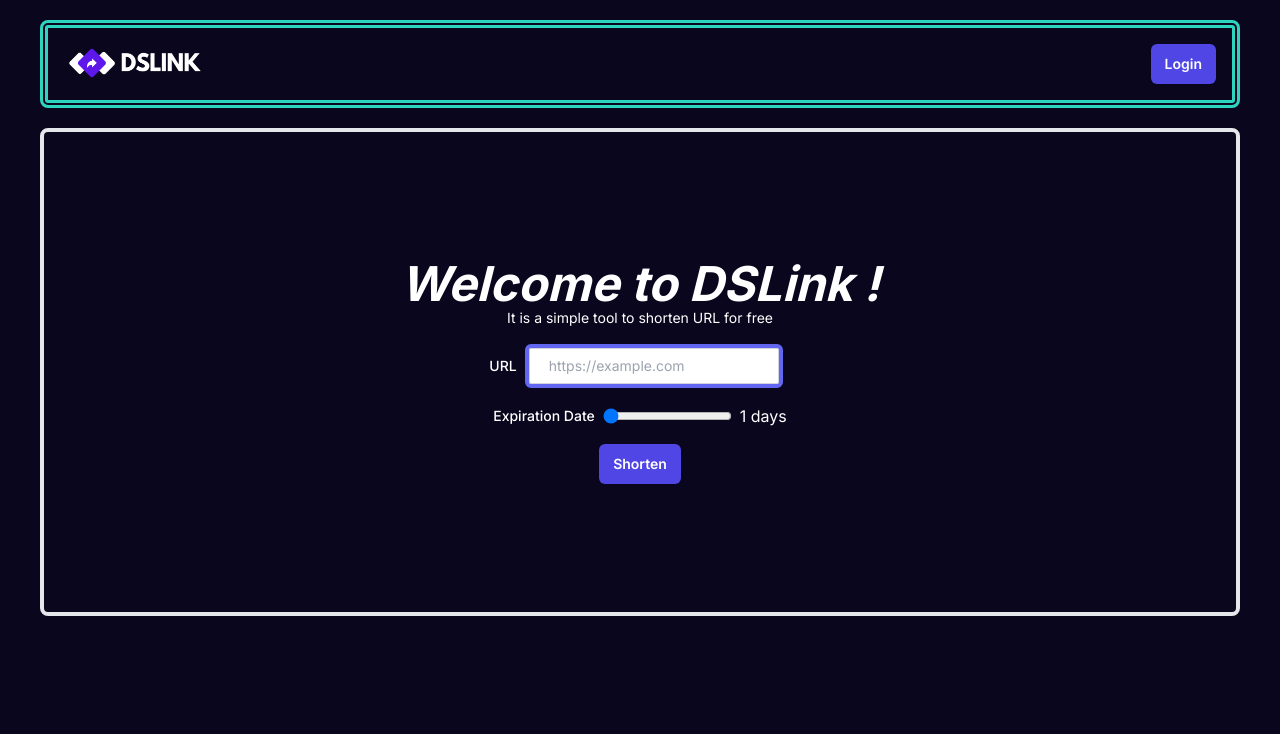
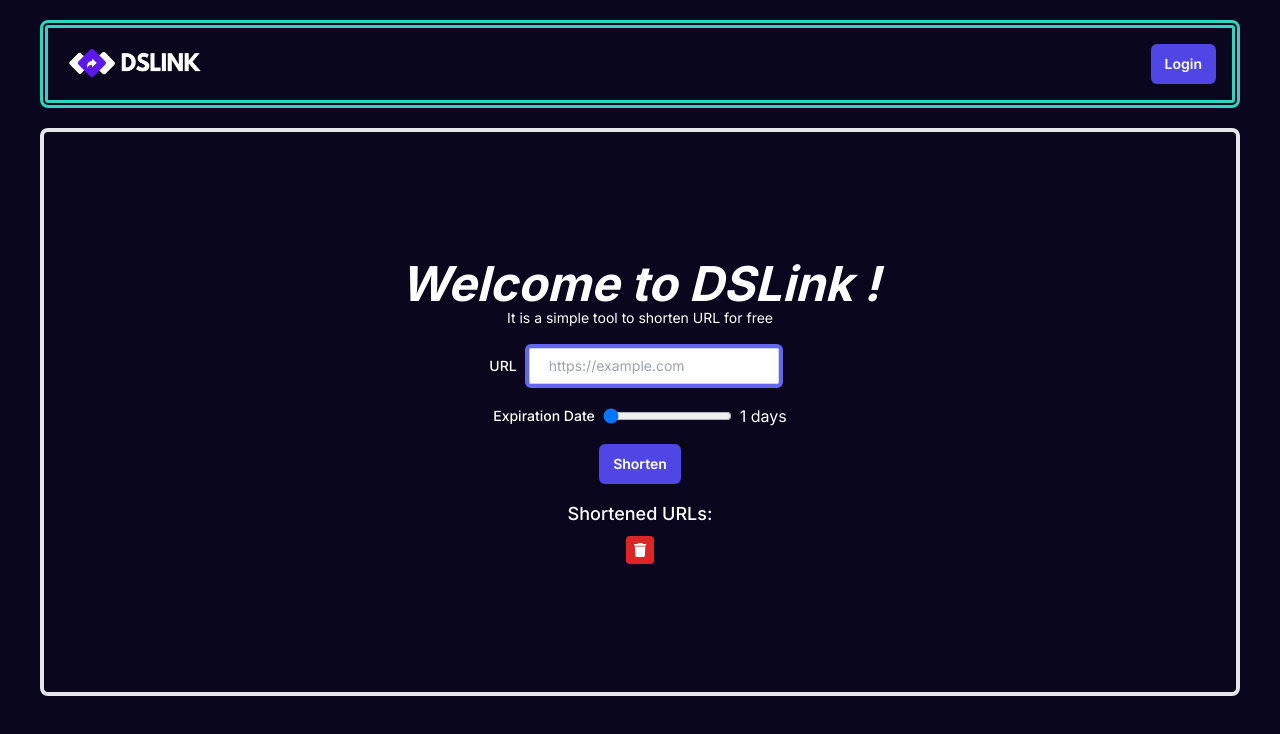
Before and after one commit to EarthlyEric/dslink, a Next.js app: page / in a window 1280 px wide. Shown: the top 734 px of the page. Built offline with nearby package versions, Linux system fonts and the light colour scheme.

Commit message:
add a delate record button

```diff
--- a/src/app/page.tsx
+++ b/src/app/page.tsx
@@ -1,7 +1,7 @@
 'use client';
 import { useState, useEffect, ChangeEvent } from 'react';
 import { FontAwesomeIcon } from '@fortawesome/react-fontawesome';
-import { faArrowDown, faCopy } from '@fortawesome/free-solid-svg-icons';
+import { faArrowDown, faCopy, faTrash } from '@fortawesome/free-solid-svg-icons';
 import { apiEndpoint } from './config';
 
 interface UrlPair {
@@ -72,6 +72,11 @@ export default function Home() {
     }
   };
 
+  const handleClearUrls = () => {
+    setUrlPairs([]);
+    localStorage.removeItem('urlPairs');
+  };
+
   return (
     <div className="min-h-full place-items-center px-6 py-24 sm:py-32 lg:px-8 grid grid-cols-1 mx-10 rounded-lg border-4">
       <div className="flex justify-center">
@@ -118,13 +123,18 @@ export default function Home() {
           Shorten
         </button>
       </div>
+      <div className="mt-4 text-center">
+          <h3 className="text-lg font-medium">Shortened URLs:</h3>
+          <button onClick={handleClearUrls} className="mt-2 px-2 py-1 text-sm font-semibold text-white bg-red-600 rounded hover:bg-red-500 focus-visible:outline focus-visible:outline-2 focus-visible:outline-offset-2 focus-visible:outline-indigo-600">
+            <FontAwesomeIcon icon={faTrash} />
+          </button>
+      </div>
       {urlPairs.length > 0 && (
         <div className="mt-4 text-center">
-          <h3 className="text-lg font-medium">Shortened URLs:</h3>
           <ul className="space-y-4">
             {urlPairs.map((urlPair, index) => (
               <li key={index} className="bg-white p-4 rounded-lg shadow-md border-4 border-indigo-500 text-center">
-                <div className="flex flex-col items-center">
+                <div className="flex flex-col items-center mx-4">
                   <span className="text-gray-700 font-semibold">Original URL:</span>
                   <a href={urlPair.originalUrl} className="text-blue-500 break-words">{urlPair.originalUrl}</a>
                 </div>
```
